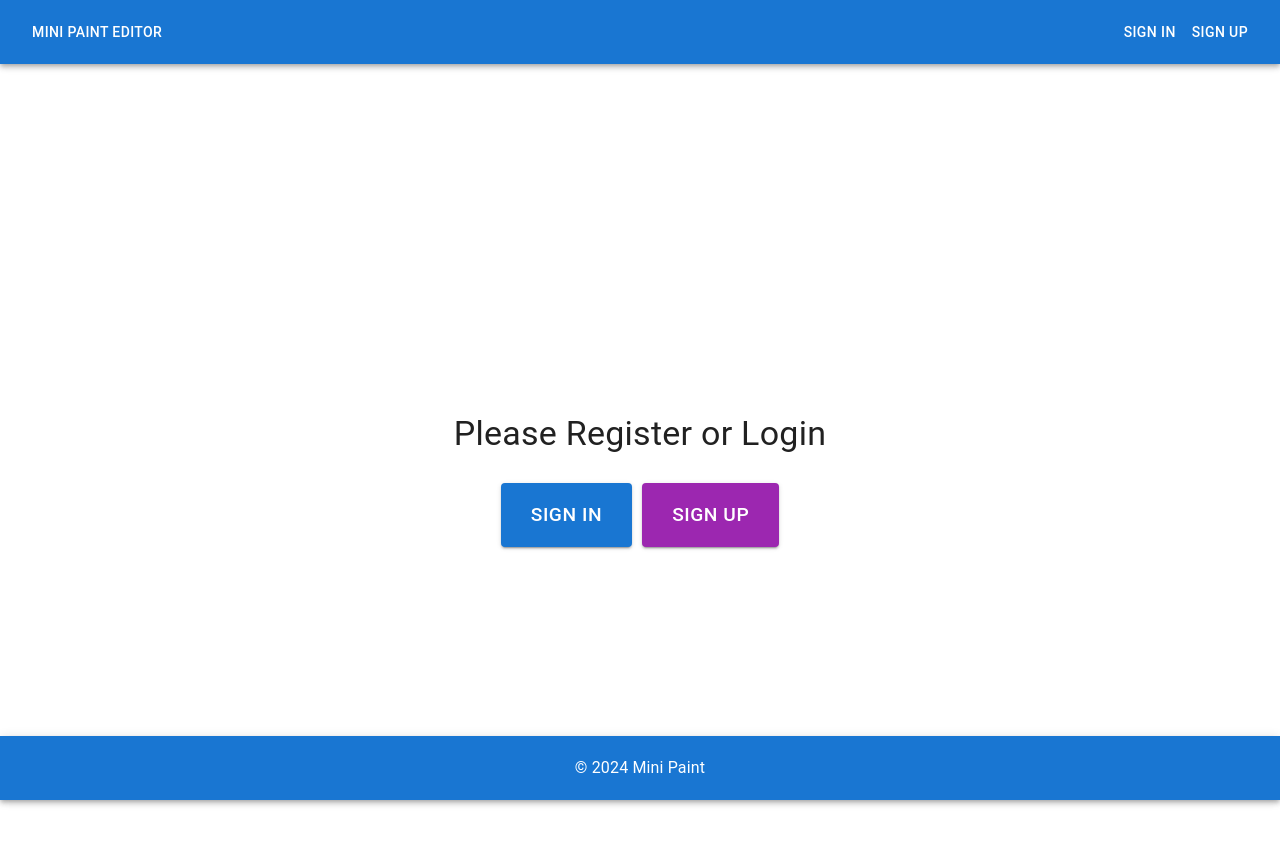
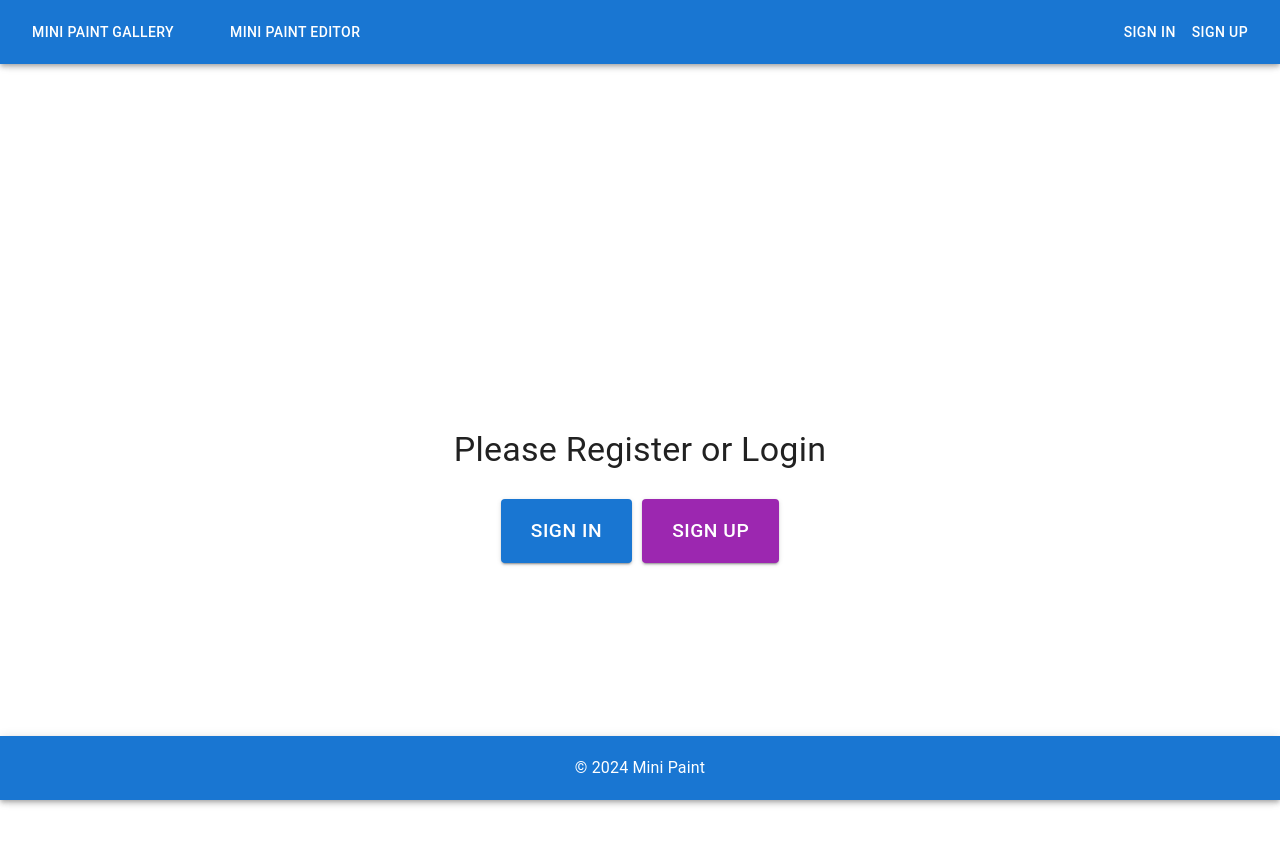
Before and after one commit to tenadopt/mini-paint, a React app: page /homepage in a window 1280 px wide. Shown: the top 844 px of the page. Built offline with nearby package versions, Linux system fonts and the light colour scheme; no server answers.

Commit message:
fix: position header, spacing between buttons, color logout button

```diff
--- a/src/shared/ui/LogoutButton.tsx
+++ b/src/shared/ui/LogoutButton.tsx
@@ -14,7 +14,7 @@ const LogoutButton = () => {
     };
 
     return (
-        <Button variant="outlined" color="secondary" onClick={handleLogout}>
+        <Button variant="outlined" color="inherit" onClick={handleLogout}>
             Logout
         </Button>
     );
--- a/src/widgets/AppLayout.tsx
+++ b/src/widgets/AppLayout.tsx
@@ -9,7 +9,7 @@ const AppLayout = ({ children }: { children: ReactNode }) => (
         <Container
             component="main"
             maxWidth="md"
-            sx={{ flexGrow: 1, pt: 2, pb: 2 }}
+            sx={{ flexGrow: 1, pt: '96px', pb: 2 }}
         >
             {children}
         </Container>
--- a/src/widgets/Header/ui/Header.tsx
+++ b/src/widgets/Header/ui/Header.tsx
@@ -10,12 +10,17 @@ const Header = () => {
     const auth = useAppSelector((state) => state.auth);
 
     return (
-        <AppBar position="static">
+        <AppBar position="fixed">
             <Toolbar>
                 <Box display="flex" alignItems="center" flexGrow={1}>
-                    <Button color="inherit" onClick={() => navigate('/editor')}>
-                        Mini Paint Editor
+                    <Button color="inherit" onClick={() => navigate('/feed')}>
+                        Mini Paint Gallery
                     </Button>
+                    <Box mx={5}>
+                        <Button color="inherit" onClick={() => navigate('/editor')}>
+                            Mini Paint Editor
+                        </Button>
+                    </Box>
                 </Box>
                 <Box display="flex">
                     {!auth.userId ? (
@@ -29,7 +34,9 @@ const Header = () => {
                         </>
                     ) : (
                         <>
-                            <AuthStatus />
+                            <Box marginRight={2} display="flex" alignItems="center">
+                                <AuthStatus />
+                            </Box>
                             <LogoutButton />
                         </>
                     )}
```
